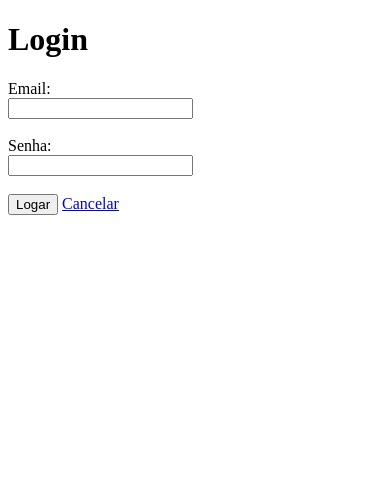
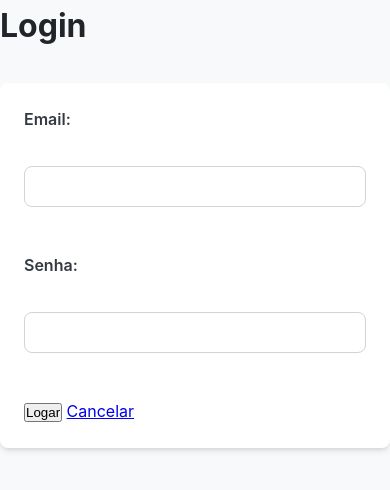
Before and after one commit to EnzoXSTI/conect_bancodedados, a Flask app: page /nlogin in a window 390 px wide. Shown: the top 490 px of the page. Run offline with Flask 3, Linux system fonts and the light colour scheme.

Commit message:
continua

```diff
--- a/main.py
+++ b/main.py
@@ -1,13 +1,11 @@
 from flask import Flask, render_template, request, flash, redirect, url_for, session, send_from_directory
 from flask_bcrypt import generate_password_hash, check_password_hash
 import fdb
-
 
 app = Flask(__name__)
 app.secret_key = 'senhasupersecretaquenemumhakeralemaodescobre'
 
 # Configuração do banco de dados
-
 host = 'localhost'
 database = r'C:\Users\Aluno\BANCO\BANCO.FDB'
 user = 'sysdba'
@@ -19,7 +17,6 @@ con = fdb.connect(host=host, database=database, user=user, password=password)
 # ROTAS RELACIONADAS A LIVROS
 
 # Rota principal - listar livros
-
 @app.route('/')
 def index():
     cursor = con.cursor()
@@ -55,15 +52,17 @@ def criar():
 
         # Inserir novo livro
         cursor.execute(
-            "INSERT INTO livros (TITULO, AUTOR, ANO_PUBLICACAO) VALUES (?, ?, ?) RETURNING id_livro",
+            "INSERT INTO livro (TITULO, AUTOR, ANO_PUBLICACAO) VALUES (?, ?, ?) RETURNING id_livro",
             (titulo, autor, ano_publicacao)
         )
 
         id_livro = cursor.fetchone()[0]
         con.commit()
 
-        arquivo = request.files['arquivo']
-        arquivo.save(f'uploads/capa{id_livro}.jpg')
+        if 'arquivo' in request.files:
+            arquivo = request.files['arquivo']
+            if arquivo.filename:
+                arquivo.save(f'uploads/capa{id_livro}.jpg')
     finally:
         cursor.close()
         flash('O livro foi cadastrado com sucesso!')
@@ -72,7 +71,6 @@ def criar():
 
 @app.route('/atualizar')
 def atualizar():
-    # A rota '/atualizar' não está sendo usada e não faz sentido sem um formulário ou lógica. Você pode removê-la ou adaptá-la.
     return render_template('editar.html', titulo='Editar livro')
 
 
@@ -105,8 +103,7 @@ def editar(id):
 
 @app.route('/deletar/<int:id>', methods=('POST',))
 def deletar(id):
-    cursor = con.cursor()  # Abre o cursor
-
+    cursor = con.cursor()
     try:
         cursor.execute('DELETE FROM livro WHERE id_livro = ?', (id,))
         con.commit()
@@ -126,7 +123,7 @@ def deletar(id):
 @app.route('/usuarios')
 def usuarios():
     cursor = con.cursor()
-    cursor.execute("SELECT ID_USUARIO, NOME, EMAIL, SENHA FROM USUARIOS")
+    cursor.execute("SELECT ID_USUARIO, NOME, EMAIL FROM USUARIOS")
     usuarios = cursor.fetchall()
     cursor.close()
     return render_template('usuarios.html', usuarios=usuarios)
@@ -206,9 +203,12 @@ def deletarusuario(id):
     return redirect(url_for('usuarios'))
 
 
+# Página de login
 @app.route('/nlogin')
 def nlogin():
     return render_template('login.html', titulo="novo usuario")
+
+
 # Login de usuário
 @app.route('/login', methods=["POST"])
 def login():
@@ -216,7 +216,6 @@ def login():
     senha = request.form['senha']
 
     cursor = con.cursor()
-
     cursor.execute('SELECT ID_USUARIO, EMAIL, SENHA FROM USUARIOS WHERE EMAIL = ?', [email])
     usuario = cursor.fetchone()
     cursor.close()
@@ -228,6 +227,7 @@ def login():
     senha_hash = usuario[2]
 
     if check_password_hash(senha_hash, senha):
+        session['id_usuario'] = usuario[0]
         flash('usuario logado')
         return redirect(url_for('usuarios'))
     else:
@@ -235,5 +235,11 @@ def login():
         return redirect(url_for('nlogin'))
 
 
+
+@app.route('/uploads/<nome_arquivo>')
+def imagem(nome_arquivo):
+    return send_from_directory('uploads', nome_arquivo)
+
+
 if __name__ == '__main__':
     app.run(debug=True)
--- a/static/styles.css
+++ b/static/styles.css
@@ -1,173 +1,262 @@
-/* Geral */
+/* =======================
+   REFINAMENTOS GERAIS E VARIÁVEIS
+======================= */
+:root {
+  --cor-fundo: #f8f9fa;
+  --cor-texto: #212529;
+  --cor-primaria: #0d6efd;
+  --cor-primaria-hover: #0b5ed7;
+  --cor-sucesso: #198754;
+  --cor-perigo: #dc3545;
+  --cor-perigo-hover: #bb2d3b;
+  --cor-header: #1f2937;
+  --cor-header-texto: #ffffff;
+  --borda-radius: 8px;
+  --sombra-suave: 0 4px 6px -1px rgba(0, 0, 0, 0.1), 0 2px 4px -2px rgba(0, 0, 0, 0.1);
+  --fonte-principal: 'Inter', 'Segoe UI', Arial, sans-serif;
+}
+
+/* Adicione esta linha no <head> do seu HTML para importar a fonte */
+/* <link rel="stylesheet" href="https://fonts.googleapis.com/css2?family=Inter:wght@400;500;600;700&display=swap"> */
+
 * {
   margin: 0;
   padding: 0;
   box-sizing: border-box;
-    font-family: 'Arial', sans-serif;
 }
 
 body {
-    background-color: #f4f4f4;
-    color: #333;
+  font-family: var(--fonte-principal);
+  line-height: 1.6;
+  color: var(--cor-texto);
+  background-color: var(--cor-fundo);
 }
 
-header {
-    background-color: #2a3d66;
-    color: white;
-    padding: 20px 0;
-    text-align: center;
+.container {
+  max-width: 1200px;
+  margin: 0 auto;
+  padding: 0 24px;
 }
 
-h1 {
-    font-size: 2.5em;
-    margin-bottom: 10px;
+/* =======================
+   HEADER + NAV
+======================= */
+header {
+  background: var(--cor-header);
+  color: var(--cor-header-texto);
+  padding: 1.5rem 0;
+  text-align: center;
+  border-bottom: 4px solid var(--cor-primaria);
+}
+
+header h1 {
+  font-size: 2.25rem;
+  font-weight: 700;
+  letter-spacing: -1px;
+}
+
+nav {
+  margin-top: 1rem;
+  display: flex;
+  justify-content: center;
+  gap: 8px;
 }
 
 nav a {
-    color: white;
-    margin: 0 15px;
+  color: var(--cor-header-texto);
   text-decoration: none;
-    font-weight: bold;
-    font-size: 1.1em;
+  padding: 10px 18px;
+  border-radius: var(--borda-radius);
+  font-weight: 500;
+  transition: background-color 0.2s ease-in-out;
 }
 
 nav a:hover {
-    text-decoration: underline;
+  background: rgba(255, 255, 255, 0.1);
 }
 
-.flash-messages {
-    margin: 20px 0;
+/* =======================
+   TABELAS
+======================= */
+.tabela-wrapper {
+    background: #fff;
+    padding: 1.5rem;
+    border-radius: var(--borda-radius);
+    box-shadow: var(--sombra-suave);
+    margin: 2rem 0;
 }
 
+table {
+  width: 100%;
+  border-collapse: collapse;
+}
+
+th, td {
+  padding: 16px;
+  text-align: left;
+  border-bottom: 1px solid #dee2e6;
+}
+
+th {
+  background: var(--cor-fundo);
+  color: #495057;
+  font-weight: 600;
+  font-size: 0.9rem;
+  text-transform: uppercase;
+  letter-spacing: 0.5px;
+}
+
+tr:last-child td {
+    border-bottom: none;
+}
+
+tr:hover {
+  background: #f1f3f5;
+}
+
+/* =======================
+   FORMULÁRIOS
+======================= */
+form {
+  background: #fff;
+  padding: 2.5rem;
+  margin: 2rem auto;
+  max-width: 600px;
+  border-radius: var(--borda-radius);
+  box-shadow: var(--sombra-suave);
+}
+
+label {
+  display: block;
+  margin-bottom: 8px;
+  font-weight: 600;
+  color: #343a40;
+}
+
+input[type="text"],
+input[type="email"],
+input[type="password"],
+input[type="number"],
+input[type="file"] {
+  width: 100%;
+  padding: 12px 14px;
+  margin-bottom: 1.25rem;
+  border: 1px solid #ced4da;
+  border-radius: var(--borda-radius);
+  transition: border-color 0.2s, box-shadow 0.2s;
+}
+
+input:focus {
+  outline: none;
+  border-color: var(--cor-primaria);
+  box-shadow: 0 0 0 4px rgba(13, 110, 253, 0.15);
+}
+
+/* =======================
+   BOTÕES (A GRANDE MUDANÇA)
+======================= */
+.btn {
+  display: inline-block;
+  padding: 10px 20px;
+  border: 1px solid transparent;
+  border-radius: var(--borda-radius);
+  cursor: pointer;
+  font-weight: 600;
+  font-size: 0.9rem;
+  text-decoration: none;
+  text-align: center;
+  transition: all 0.2s ease-in-out;
+  margin-right: 8px;
+  margin-bottom: 8px;
+}
+
+.btn:hover {
+  transform: translateY(-2px);
+}
+
+/* Principal */
+.btn-primary {
+  background: var(--cor-primaria);
+  color: #fff;
+}
+
+.btn-primary:hover {
+  background: var(--cor-primaria-hover);
+  box-shadow: 0 4px 12px rgba(13, 110, 253, 0.2);
+}
+
+/* Deletar - Estilo "Outline" */
+.btn-danger {
+  background: transparent;
+  color: var(--cor-perigo);
+  border-color: var(--cor-perigo);
+}
+
+.btn-danger:hover {
+  background: var(--cor-perigo);
+  color: #fff;
+  box-shadow: 0 4px 12px rgba(220, 53, 69, 0.2);
+}
+
+/* Secundário */
+.btn-secondary {
+  background: #6c757d;
+  color: #fff;
+}
+
+.btn-secondary:hover {
+  background: #5c636a;
+}
+
+/* =======================
+   FLASH MESSAGES
+======================= */
 .flash {
-    padding: 10px;
-    margin: 5px 0;
-    border-radius: 5px;
-    font-weight: bold;
+  padding: 1rem;
+  margin: 0 auto 2rem auto;
+  border-radius: var(--borda-radius);
+  color: #fff;
+  font-weight: 500;
+  max-width: 1200px;
+  text-align: center;
+  box-shadow: var(--sombra-suave);
 }
 
 .flash.success {
-    background-color: #4caf50;
-    color: white;
+  background: var(--cor-sucesso);
 }
 
 .flash.error {
-    background-color: #f44336;
-    color: white;
+  background: var(--cor-perigo);
 }
 
-main {
-    padding: 30px;
-    max-width: 1200px;
-    margin: 0 auto;
+/* =======================
+   AÇÕES TABELA
+======================= */
+.botoes-tabela {
+  display: flex;
+  gap: 8px;
+  flex-wrap: wrap;
 }
 
-h2 {
-    font-size: 2em;
-    margin-bottom: 20px;
-    color: #333;
+/* =======================
+   RESPONSIVO
+======================= */
+@media (max-width: 768px) {
+  .container {
+    padding: 0 16px;
   }
 
-/* Tabela */
-table {
-    width: 100%;
-    border-collapse: collapse;
-    margin-top: 20px;
-    background-color: white;
-    box-shadow: 0 2px 10px rgba(0, 0, 0, 0.1);
-    border-radius: 8px;
-    overflow: hidden;
-}
-
-th, td {
-    padding: 12px 15px;
-    text-align: left;
-}
-
-th {
-    background-color: #2a3d66;
-    color: white;
-}
-
-tr:nth-child(even) {
-    background-color: #f9f9f9;
-}
-
-tr:hover {
-    background-color: #f1f1f1;
-}
-
-button {
-    background-color: #f44336;
-    color: white;
-    border: none;
-    padding: 5px 15px;
-    font-size: 1em;
-    cursor: pointer;
-    border-radius: 5px;
-    transition: background-color 0.3s;
-}
-
-button:hover {
-    background-color: #d32f2f;
-}
-
-/* Links do Editar */
-a {
-    color: #2196f3;
-    text-decoration: none;
-    font-weight: bold;
-    padding: 5px 10px;
-    border-radius: 5px;
-    transition: background-color 0.3s;
-}
-
-a:hover {
-    background-color: #e3f2fd;
+  nav {
+    flex-direction: column;
   }
 
   form {
-    display: inline;
+    padding: 1.5rem;
   }
 
-/* Responsividade */
-@media (max-width: 768px) {
-    header {
-        padding: 15px 0;
-    }
-
-    h1 {
-        font-size: 2em;
-    }
-
-    nav a {
-        font-size: 1em;
-        margin: 0 10px;
-    }
-
-    table {
-        font-size: 0.9em;
-    }
-
-    th, td {
-        padding: 10px 12px;
-    }
-
-    button {
-        padding: 5px 10px;
+  /* Faz a tabela rolar horizontalmente em telas pequenas */
+  .tabela-wrapper {
+      overflow-x: auto;
   }
 }
-
-@media (max-width: 480px) {
-    table {
-        font-size: 0.8em;
-    }
-
-    button {
-        font-size: 0.9em;
-    }
-
-    nav a {
-        font-size: 0.9em;
-    }
-}
--- a/templates/editar.html
+++ b/templates/editar.html
@@ -4,7 +4,7 @@
     <meta charset="UTF-8">
     <meta name="viewport" content="width=device-width, initial-scale=1.0">
     <title>Editar Livro</title>
-    <link rel="stylesheet" href="{{ url_for('static', filename='styles.css') }}">
+   <link rel="stylesheet" href="static/styles.css">
 </head>
 <body>
     <header>
--- a/templates/editarusuario.html
+++ b/templates/editarusuario.html
@@ -3,6 +3,8 @@
 <head>
     <meta charset="UTF-8">
     <title>Editar Usuário</title>
+    <meta name="viewport" content="width=device-width, initial-scale=1.0">
+    <link rel="stylesheet" href="static/styles.css">
 </head>
 <body>
 
--- a/templates/index.html
+++ b/templates/index.html
@@ -48,8 +48,7 @@
                     <td>
                         <a href="{{ url_for('editar', id=livro[0]) }}">Editar</a>
                          <form action="{{ url_for('deletar', id=livro[0]) }}" method="post" style="display:inline;">
-                            <button type="submit">Deletar</button>
-
+                            <button>Deletar</button>
                     </td>
                 </tr>
                 {% endfor %}
--- a/templates/livros.html
+++ b/templates/livros.html
@@ -4,7 +4,7 @@
     <meta charset="UTF-8">
     <meta name="viewport" content="width=device-width, initial-scale=1.0">
     <title>Lista de Livros</title>
-    <link rel="stylesheet" href="static.style.css">
+    <link rel="stylesheet" href="static/styles.css">
 </head>
 <body>
 <header>
--- a/templates/login.html
+++ b/templates/login.html
@@ -4,6 +4,7 @@
     <meta charset="UTF-8">
     <meta name="viewport" content="width=device-width, initial-scale=1.0">
     <title>Login</title>
+    <link rel="stylesheet" href="static/styles.css">
 </head>
 <body>
 
--- a/templates/novo.html
+++ b/templates/novo.html
@@ -4,14 +4,14 @@
     <meta charset="UTF-8">
     <meta name="viewport" content="width=device-width, initial-scale=1.0">
     <title>Adicionar Novo Livro</title>
-    <link rel="stylesheet" href="{{ url_for('static', filename='styles.css') }}">
+    <link rel="stylesheet" href="static/styles.css">
 </head>
 <body>
     <header>
-        <h1>Biblioteca</h1>
+        <h1>Adicionar Novo Livro</h1>
     </header>
     <main>
-        <h2>Adicionar Novo Livro</h2>
+
 
         <form action="{{ url_for('criar') }}" method="post" enctype="multipart/form-data">
             <label for="titulo">Título:</label>
--- a/templates/novousuario.html
+++ b/templates/novousuario.html
@@ -4,6 +4,7 @@
     <meta charset="UTF-8">
     <meta name="viewport" content="width=device-width, initial-scale=1.0">
     <title>Novo Usuário</title>
+   <link rel="stylesheet" href="static/styles.css">
 </head>
 <body>
 
--- a/templates/usuarios.html
+++ b/templates/usuarios.html
@@ -4,12 +4,15 @@
     <meta charset="UTF-8">
     <meta name="viewport" content="width=device-width, initial-scale=1.0">
     <title>Document</title>
+   <link rel="stylesheet" href="static/styles.css">
+
 </head>
 <body>
     <header>
         <h1>Lista de Usuários</h1>
         <nav>
-            <a href="{{ url_for('index') }}">Livros</a>
+            <a href="{{ url_for('index') }}">Home</a>
+            <a href="{{ url_for('novo') }}">Adicionar Livro</a>
             <a href="{{ url_for('novousuario') }}">Cadastrar usuário</a>
             <a href="{{ url_for('nlogin') }}">Login</a>
         </nav>
```
Lines whose indentation alone changed are shown as unchanged.
